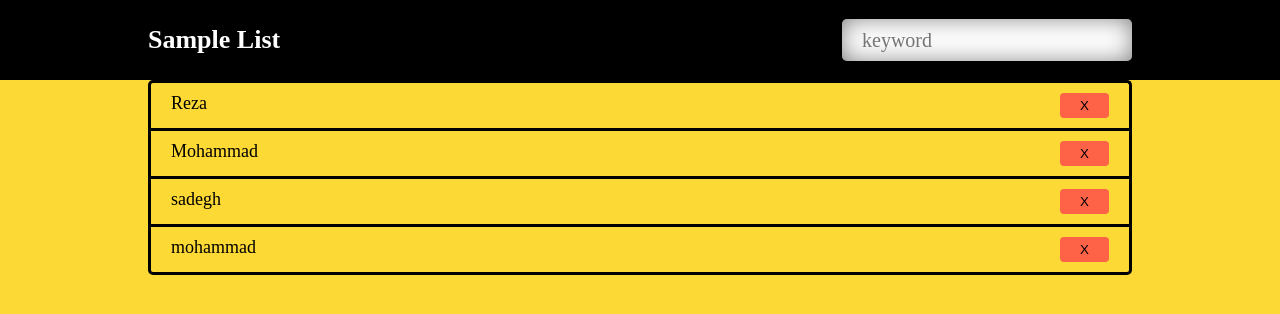
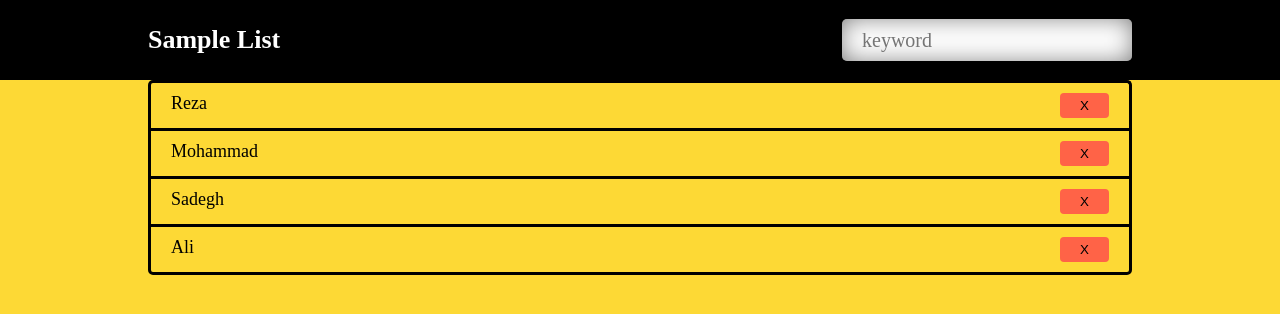
Before and after one commit to aliNejati-bu/first-ract-project, a React (Create React App) app: page / in a window 1280 px wide. Shown: the top 314 px of the page. Built offline with nearby package versions, Linux system fonts and the light colour scheme.

Commit message:
Set React Elements in TodoList component.

```diff
--- a/src/components/TodoList/TodoList.js
+++ b/src/components/TodoList/TodoList.js
@@ -1,14 +1,25 @@
 import TodoItem from "../TodoItem/TodoItem";
+import react from 'react';
 
 function TodoList() {
-    return (
+    return react.createElement(
+        'ul',
+        {
+            className:'home__list'
+        },
+        react.createElement(TodoItem,{},'Reza'),
+        react.createElement(TodoItem,{},'Mohammad'),
+        react.createElement(TodoItem,{},'Sadegh'),
+        react.createElement(TodoItem,{},'Ali'),
+    );
+    /*return (
         <ul className="home__list">
             <TodoItem>Reza</TodoItem>
             <TodoItem>Mohammad</TodoItem>
-            <TodoItem>sadegh</TodoItem>
-            <TodoItem>mohammad</TodoItem>
+            <TodoItem>Sadegh</TodoItem>
+            <TodoItem>Ali</TodoItem>
         </ul>
-    );
+    );*/
 }
 
 export default TodoList;
```
